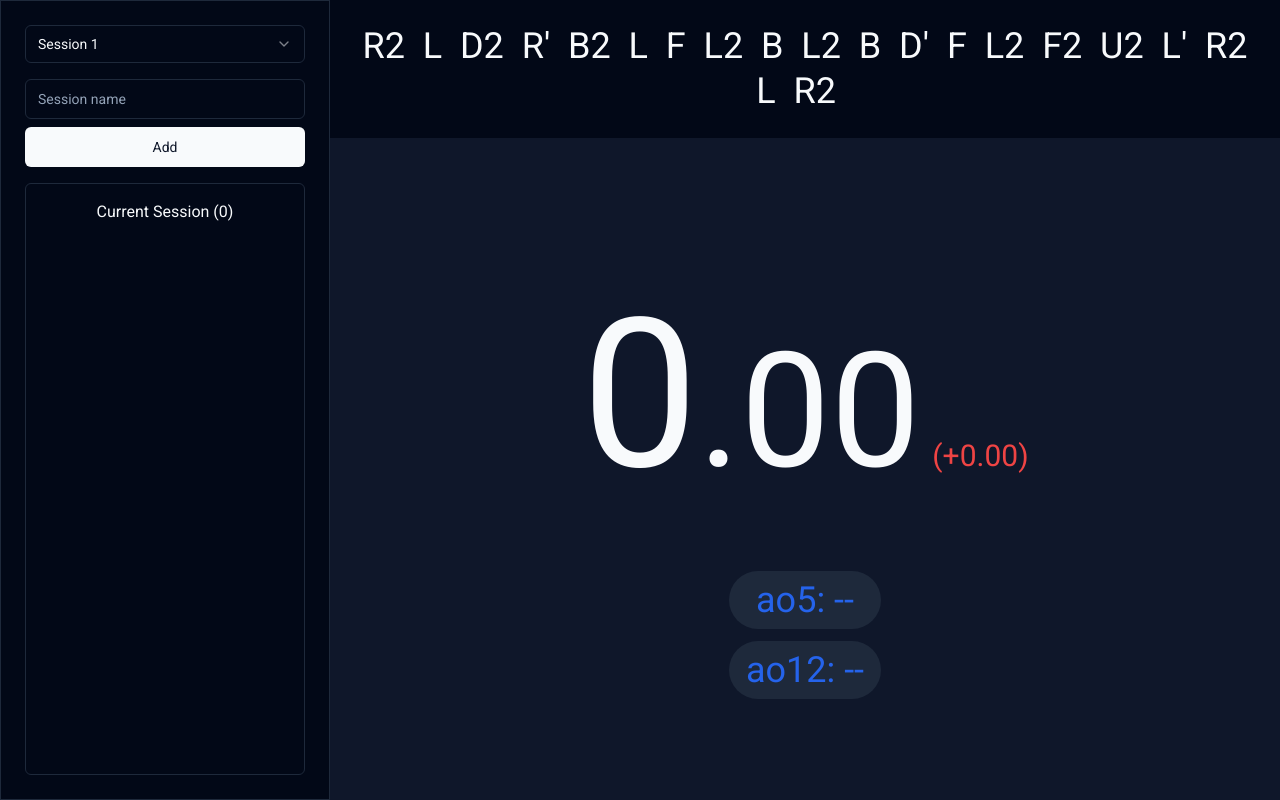
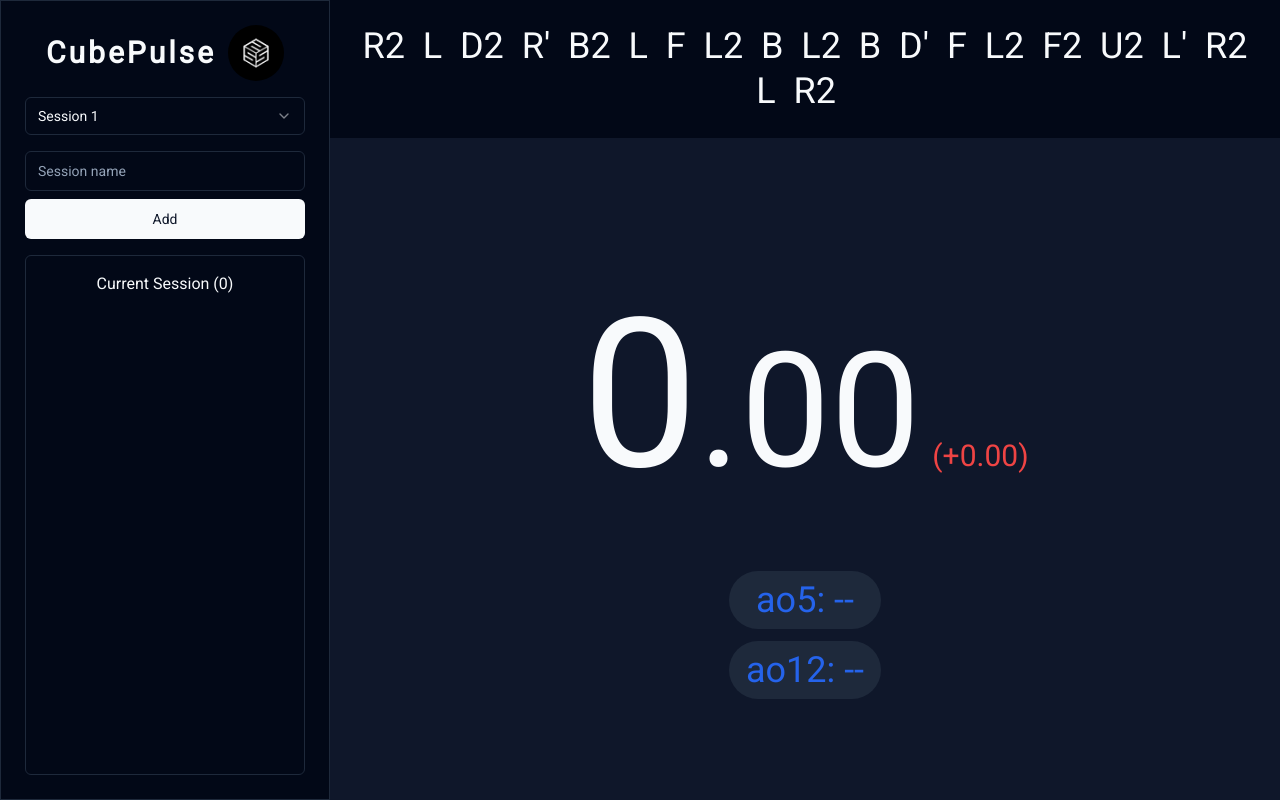
Before and after one commit to debanjan-2002/cube-pulse, a Next.js app: page /timer/13b56b64-14df-4efa-8edf-567d80291c27 in a window 1280 px wide. Built offline with nearby package versions, Linux system fonts and the light colour scheme.

Commit message:
Added name and logo

```diff
--- a/app/components/SideBar.tsx
+++ b/app/components/SideBar.tsx
@@ -1,9 +1,17 @@
+import Image from "next/image";
 import CurrentTimes from "./CurrentTimes";
 import Session from "./Session";
+import logo from "../../public/logo.jpg";
 
 const SideBar = () => {
     return (
         <div className="p-6 space-y-4 w-fit h-full flex flex-col border border-r-slate-800">
+            <div className="text-center text-3xl font-extrabold tracking-widest flex justify-center items-center gap-3">
+                <div>CubePulse</div>
+                <div className="relative h-14 w-14 rounded-full overflow-hidden">
+                    <Image src={logo} alt="logo" />
+                </div>
+            </div>
             <Session />
             <CurrentTimes />
         </div>
```
Also changed, not shown: public/logo.jpg (added).
